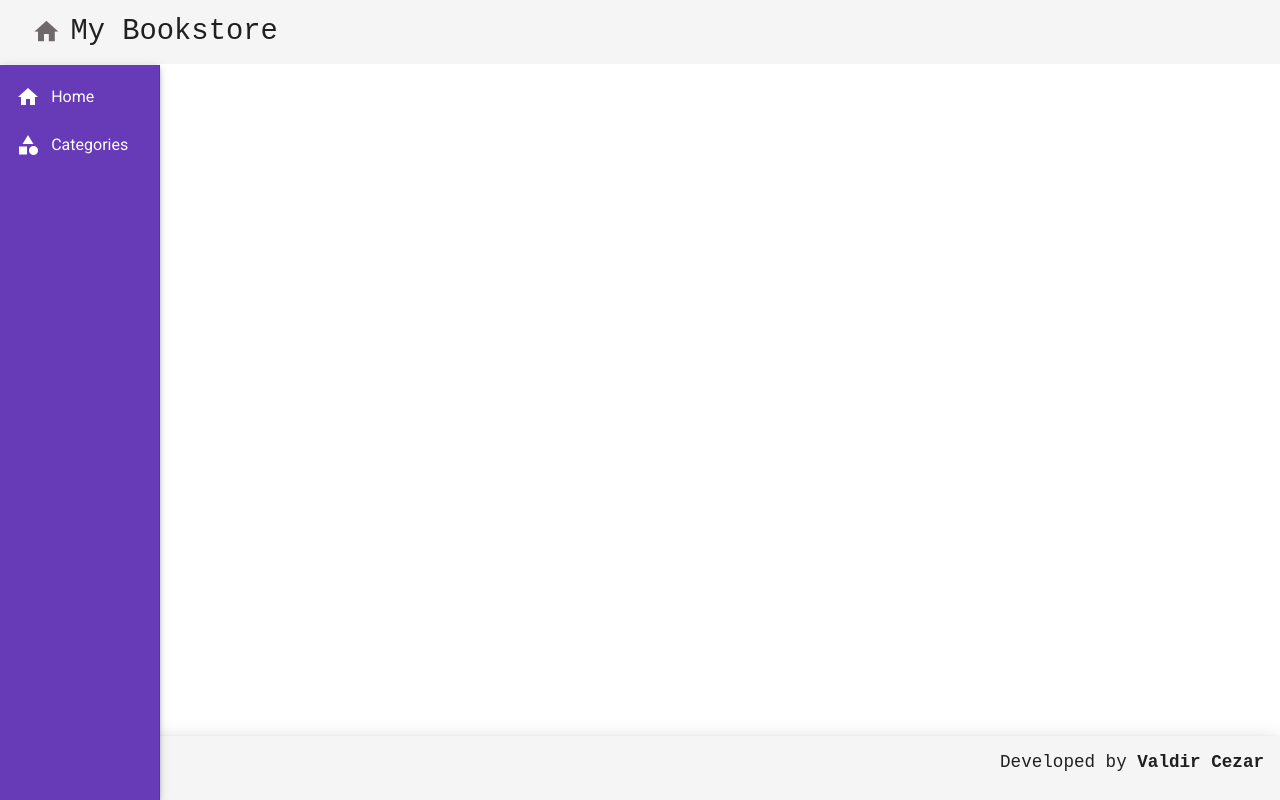
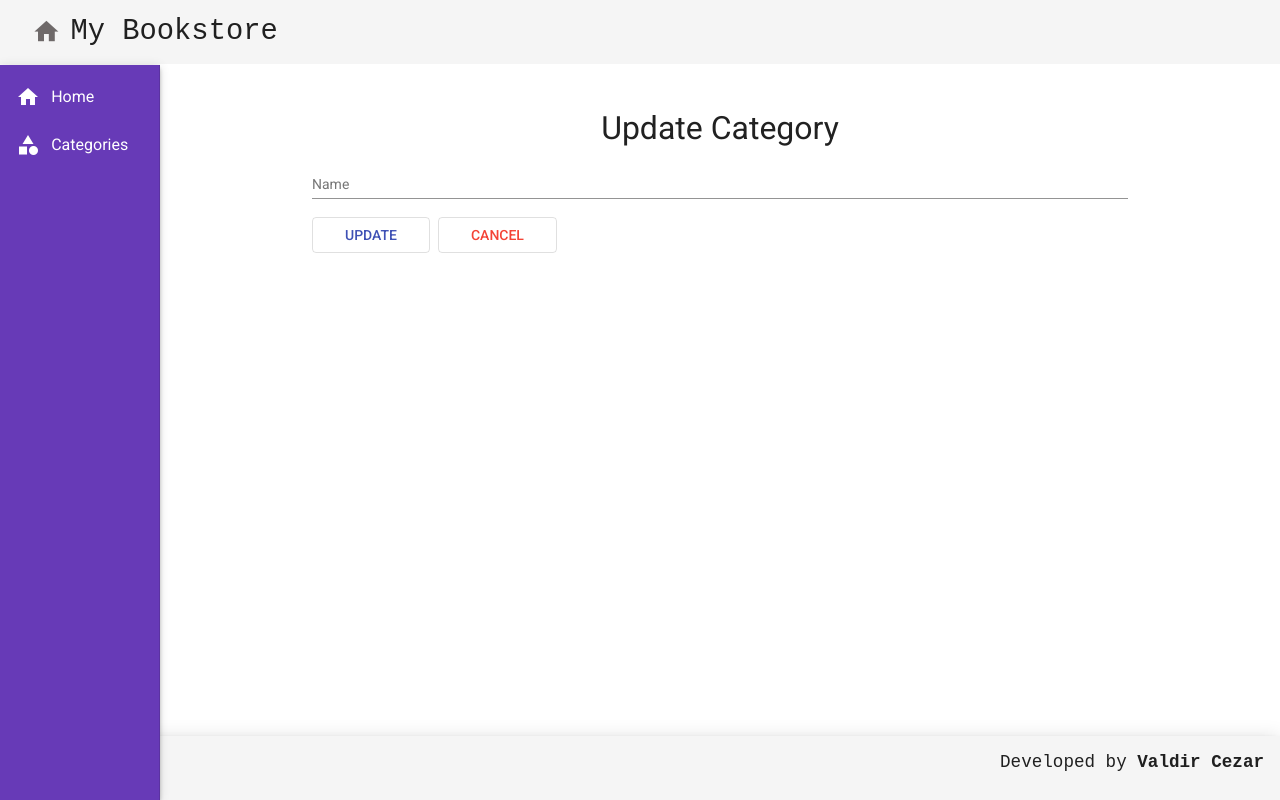
Before and after one commit to ValdirCezar/library-front, an Angular app: page /category/update/1 in a window 1280 px wide. Before the commit this address led to /. Built offline with nearby package versions, Linux system fonts and the light colour scheme; no server answers.

Commit message:
category update was implemented

```diff
--- a/src/app/app-routing.module.ts
+++ b/src/app/app-routing.module.ts
@@ -2,6 +2,7 @@ import { NgModule } from '@angular/core';
 import { Routes, RouterModule } from '@angular/router';
 import { CategoryCreateComponent } from './views/category/category-create/category-create.component';
 import { CategoryReadComponent } from './views/category/category-read/category-read.component';
+import { CategoryUpdateComponent } from './views/category/category-update/category-update.component';
 import { HomeComponent } from './views/home/home/home.component';
 
 const routes: Routes = [
@@ -16,6 +17,10 @@ const routes: Routes = [
   {
     path: 'categories/create',
     component: CategoryCreateComponent
+  },
+  {
+    path: 'category/update/:id',
+    component: CategoryUpdateComponent
   }
 ];
 
--- a/src/app/views/category/category-create/category-create.component.ts
+++ b/src/app/views/category/category-create/category-create.component.ts
@@ -47,7 +47,7 @@ export class CategoryCreateComponent implements OnInit {
   }
 
   openMessageCreateError(): void {
-    this._snackBar.open('Ohh, something went wrong when creating category', 'close', {
+    this._snackBar.open('Something went wrong when creating category', 'close', {
       duration: 3500,
       horizontalPosition: 'right',
       verticalPosition: 'top'
--- a/src/app/views/category/category-read/category-read.component.html
+++ b/src/app/views/category/category-read/category-read.component.html
@@ -1,28 +1,39 @@
 <div class="content">
 
-  <button class="button" (click)="navigateToCategoryCreate()" mat-stroked-button color="primary">create new category</button>
+  <button class="button" (click)="navigateToCategoryCreate()" mat-stroked-button color="primary">create new
+    category</button>
 
   <div class="mat-elevation-z8 content-table">
     <table class="table" mat-table [dataSource]="categories">
 
       <!-- Id Column -->
       <ng-container matColumnDef="id">
-          <th mat-header-cell *matHeaderCellDef >Id</th>
+        <th mat-header-cell *matHeaderCellDef>Id</th>
         <td mat-cell *matCellDef="let row">{{row.id}}</td>
       </ng-container>
 
       <!-- Name Column -->
       <ng-container matColumnDef="name">
-          <th mat-header-cell *matHeaderCellDef >Name</th>
+        <th mat-header-cell *matHeaderCellDef>Name</th>
         <td mat-cell *matCellDef="let row">{{row.name}}</td>
       </ng-container>
 
       <!-- Name Ações -->
       <ng-container matColumnDef="action">
-            <th mat-header-cell *matHeaderCellDef >Action</th>
+        <th mat-header-cell *matHeaderCellDef>Action</th>
+        <td mat-cell *matCellDef="let row">
+          <a routerLink="/category/update/{{ row.id }}">
+            <i class="material-icons">edit</i>
+          </a>
+        </td>
+      </ng-container>
+
+
+      <ng-container matColumnDef="views">
+        <th mat-header-cell *matHeaderCellDef>View</th>
         <td mat-cell *matCellDef="let row">
           <a routerLink="/">
-                <button mat-stroked-button color="primary">views books</button>
+            <button mat-stroked-button color="primary">view books</button>
           </a>
         </td>
       </ng-container>
--- a/src/app/views/category/category-read/category-read.component.ts
+++ b/src/app/views/category/category-read/category-read.component.ts
@@ -17,7 +17,7 @@ export class CategoryReadComponent implements OnInit {
     name: ''
   }
 
-  displayedColumns = ['id', 'name', 'action'];
+  displayedColumns = ['id', 'name', 'action', 'views'];
 
   constructor(
     private service: CategoryService,
--- /dev/null
+++ b/src/app/views/category/category-update/category-update.component.css
@@ -0,0 +1,25 @@
+form {
+    text-align: center;
+    width: 75%;
+    margin: 2rem auto 0 auto;
+}
+
+h1 {
+    font-size: 2rem;
+    font-weight: 400;
+}
+
+.form {
+    width: 100%;
+}
+
+.buttons {
+    width: 100%;
+    text-align: initial;
+}
+
+button {
+    margin-right: .5rem;
+    padding-right: 2rem;
+    padding-left: 2rem;
+}
--- /dev/null
+++ b/src/app/views/category/category-update/category-update.component.html
@@ -0,0 +1,12 @@
+<form>
+    <h1>Update Category</h1>
+    <mat-form-field class="form">
+        <mat-label>Name</mat-label>
+        <input matInput [(ngModel)]="category.name" type="text" name="name" placeholder="{{ category.name }}">
+    </mat-form-field>
+
+    <div class="buttons">
+        <button mat-stroked-button (click)="update()" color="primary">UPDATE</button>
+        <button mat-stroked-button (click)="cancel()" color="warn">CANCEL</button>
+    </div>
+</form>
--- /dev/null
+++ b/src/app/views/category/category-update/category-update.component.ts
@@ -0,0 +1,62 @@
+import { Component, OnInit } from '@angular/core';
+import { MatSnackBar } from '@angular/material/snack-bar';
+import { ActivatedRoute, Router } from '@angular/router';
+import { Category } from 'src/app/models/category.model';
+import { CategoryService } from '../category.service';
+
+@Component({
+  selector: 'app-category-update',
+  templateUrl: './category-update.component.html',
+  styleUrls: ['./category-update.component.css']
+})
+export class CategoryUpdateComponent implements OnInit {
+
+  category: Category = {
+    name: ''
+  }
+
+  constructor(
+    private service: CategoryService,
+    private router: Router,
+    private _snackBar: MatSnackBar,
+    private route: ActivatedRoute) { }
+
+  ngOnInit(): void {
+    const id = this.route.snapshot.paramMap.get("id");
+    this.service.findById(id!).subscribe(response => {
+      this.category = response;
+    })
+
+  }
+
+  update(): void {
+    this.service.updateCategory(this.category).subscribe(() => {
+      this.router.navigate(['/categories'])
+      this.openMessageUpdatedSuccess();
+    }), console.error(
+      this.router.navigate(['/categories']),
+      this.openMessageUpdateError()
+    );
+
+  }
+
+  cancel(): void {
+    this.router.navigate(['/categories'])
+  }
+
+  openMessageUpdatedSuccess(): void {
+    this._snackBar.open('Update successful category', 'close', {
+      duration: 3500,
+      horizontalPosition: 'right',
+      verticalPosition: 'top'
+    })
+  }
+
+  openMessageUpdateError(): void {
+    this._snackBar.open('Something went wrong when update category', 'close', {
+      duration: 3500,
+      horizontalPosition: 'right',
+      verticalPosition: 'top'
+    })
+  }
+}
--- a/src/app/views/category/category.service.ts
+++ b/src/app/views/category/category.service.ts
@@ -8,9 +8,13 @@ import { Category } from 'src/app/models/category.model';
 })
 export class CategoryService {
 
-  baseUrl = 'http://localhost:8080/api/categories/'
+  baseUrl = 'http://localhost:8080/api/categories'
 
   constructor(private http: HttpClient) { }
+
+  findById(id: string): Observable<Category> {
+    return this.http.get<Category>(`${this.baseUrl}/${id}`)
+  }
 
   getAllCategories(): Observable<Category[]>{
     return this.http.get<Category[]>(this.baseUrl)
@@ -19,4 +23,10 @@ export class CategoryService {
   createNewCategory(category: Category): Observable<Category> {
     return this.http.post<Category>(this.baseUrl, category);
   }
+
+  updateCategory(category: Category): Observable<Category> {
+    const url = `${this.baseUrl}/${category.id}`
+    console.log('chegou' + category.id)
+    return this.http.put<Category>(url, category);
+  }
 }
```
Also changed, not shown: src/app/app.module.ts (+8 -3 lines), src/app/views/category/category-read/category-read.component.css (line endings or trailing spaces). Lines whose indentation alone changed are shown as unchanged.
